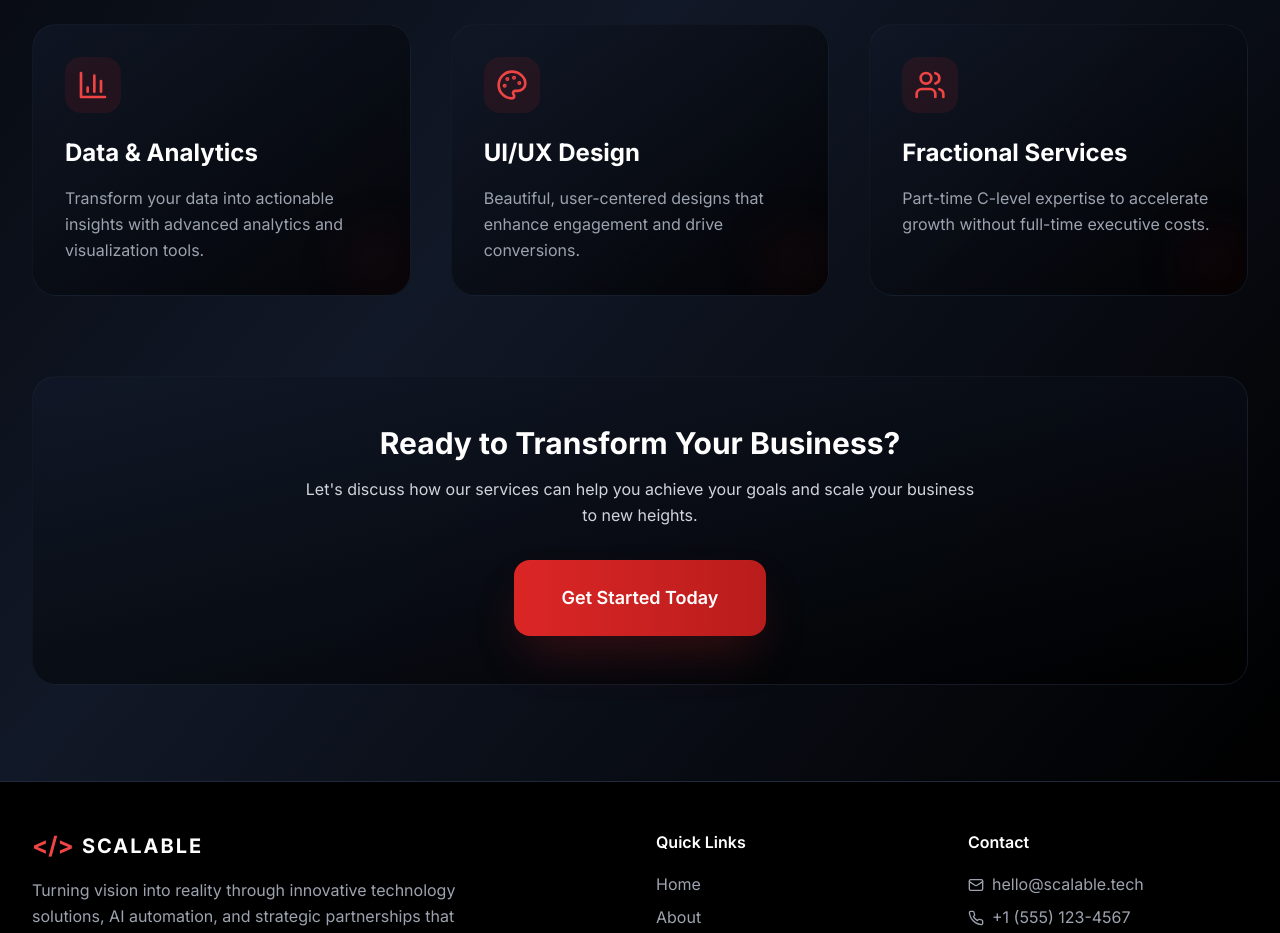
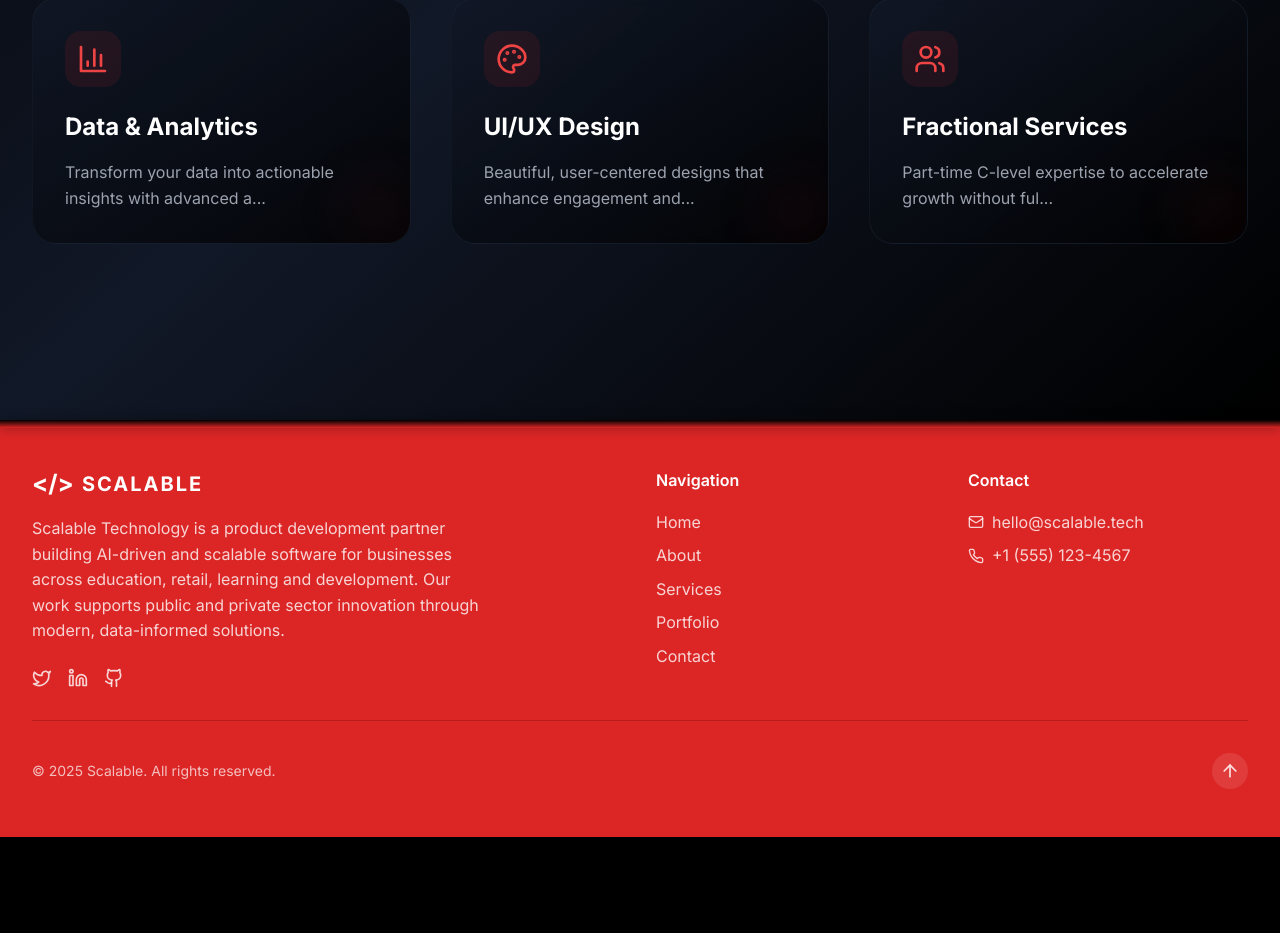
Before and after one commit to hulatechnology/Scaleable-Website, a React (Vite) app: page /services in a window 1280 px wide. Shown: the part 712-1645 px from the top of the page. After the commit the page ends 1549 px from the top, so only its background shows below. Built offline with nearby package versions, Linux system fonts and the light colour scheme.

Commit message:
updated footer to follow Figma design still meed to add some more requirements

```diff
--- a/src/components/Footer.tsx
+++ b/src/components/Footer.tsx
@@ -15,50 +15,50 @@ const Footer = () => {
   const currentYear = new Date().getFullYear();
 
   return (
-    <footer className="bg-black border-t border-gray-800">
-      <div className="max-w-7xl mx-auto px-4 sm:px-6 lg:px-8 py-12">
+    <footer className="relative bg-red-600 text-white">
+      {/* Top black gradient tip with pulsing glow */}
+      <div className="absolute top-0 left-0 w-full h-2 bg-gradient-to-b from-black to-red-600 animate-pulse-tip"></div>
+
+      <div className="relative max-w-7xl mx-auto px-4 sm:px-6 lg:px-8 py-12">
         <div className="grid md:grid-cols-4 gap-8 mb-8">
           {/* Company Info */}
           <div className="col-span-2">
             <div className="flex items-center space-x-2 mb-4">
-              <div className="text-red-500 text-2xl font-bold">
-                {'</>'}
-              </div>
+              <div className="text-white text-2xl font-bold">{'</>'}</div>
               <div className="text-white text-xl font-bold tracking-widest" style={{ fontFamily: 'Anata, Inter, sans-serif' }}>
                 SCALABLE
               </div>
             </div>
-            <p className="text-gray-400 mb-6 max-w-md">
-              Turning vision into reality through innovative technology solutions,
-              AI automation, and strategic partnerships that drive real business growth.
+            <p className="text-white/80 mb-6 max-w-md">
+              Scalable Technology is a product development partner building AI-driven and scalable software for businesses
+              across education, retail, learning and development. Our work supports public and private sector
+              innovation through modern, data-informed solutions.
             </p>
             <div className="flex space-x-4">
-              <a href="#" className="text-gray-400 hover:text-white hover:glow-red transition-all duration-300">
-                <Twitter size={20} />
-              </a>
-              <a href="#" className="text-gray-400 hover:text-white hover:glow-red transition-all duration-300">
-                <Linkedin size={20} />
-              </a>
-              <a href="#" className="text-gray-400 hover:text-white hover:glow-red transition-all duration-300">
-                <Github size={20} />
-              </a>
+              {[Twitter, Linkedin, Github].map((Icon, idx) => (
+                <a
+                  key={idx}
+                  href="#"
+                  className="text-white/80 hover:text-white transition-all duration-300 hover:scale-110"
+                >
+                  <Icon size={20} />
+                </a>
+              ))}
             </div>
           </div>
 
           {/* Quick Links */}
           <div>
-            <h3 className="text-white font-semibold mb-4">Quick Links</h3>
+            <h3 className="text-white font-semibold mb-4"> Navigation</h3>
             <ul className="space-y-2">
               {['Home', 'About', 'Services', 'Portfolio', 'Contact'].map((item) => (
                 <li key={item}>
                   <button
                     onClick={() => {
                       const element = document.getElementById(item.toLowerCase());
-                      if (element) {
-                        element.scrollIntoView({ behavior: 'smooth' });
-                      }
+                      if (element) element.scrollIntoView({ behavior: 'smooth' });
                     }}
-                    className="text-gray-400 hover:text-white transition-colors duration-300"
+                    className="text-white/80 hover:text-white transition-colors duration-300"
                   >
                     {item}
                   </button>
@@ -70,12 +70,12 @@ const Footer = () => {
           {/* Contact Info */}
           <div>
             <h3 className="text-white font-semibold mb-4">Contact</h3>
-            <div className="space-y-2">
-              <div className="flex items-center space-x-2 text-gray-400">
+            <div className="space-y-2 text-white/80">
+              <div className="flex items-center space-x-2">
                 <Mail size={16} />
                 <span>hello@scalable.tech</span>
               </div>
-              <div className="flex items-center space-x-2 text-gray-400">
+              <div className="flex items-center space-x-2">
                 <Phone size={16} />
                 <span>+1 (555) 123-4567</span>
               </div>
@@ -84,14 +84,14 @@ const Footer = () => {
         </div>
 
         {/* Bottom Bar */}
-        <div className="border-t border-gray-800 pt-8 flex flex-col md:flex-row justify-between items-center">
-          <p className="text-gray-400 text-sm mb-4 md:mb-0">
+        <div className="border-t border-red-700 pt-8 flex flex-col md:flex-row justify-between items-center">
+          <p className="text-white/70 text-sm mb-4 md:mb-0">
             © {currentYear} Scalable. All rights reserved.
           </p>
 
           <button
             onClick={scrollToTop}
-            className="bg-red-600/10 hover:bg-red-600 text-red-500 hover:text-white rounded-full p-2 transition-all duration-300 hover:glow-red"
+            className="bg-white/10 hover:bg-white text-red-100 hover:text-white rounded-full p-2 transition-all duration-300 hover:scale-110"
           >
             <ArrowUp size={20} />
           </button>
--- a/src/pages/LandingPage.tsx
+++ b/src/pages/LandingPage.tsx
@@ -183,7 +183,7 @@ const LandingPage = () => {
             {/* Main Heading */}
             <h1 className="text-5xl sm:text-6xl md:text-7xl lg:text-8xl font-bold leading-tight tracking-tight">
               <span className="block text-white">
-                Turning <span className="bg-gradient-to-r from-red-500 via-red-400 to-red-600 bg-clip-text text-transparent">Vision</span>
+                Turning <span className="bg-gradient-to-r from-red-500 via-red-400 to-red-600 bg-clip-text text-transparent inline-block animate-rotate-vision">Vision</span>
               </span>
               <span className="block text-white">
                 Into <span className="bg-gradient-to-r from-red-500 via-red-400 to-red-600 bg-clip-text text-transparent">Reality</span>
--- a/src/pages/ServicesPage.tsx
+++ b/src/pages/ServicesPage.tsx
@@ -1,4 +1,4 @@
-
+import { useState } from 'react';
 import {
   Lightbulb,
   Code,
@@ -9,53 +9,60 @@ import {
 } from 'lucide-react';
 import PageLayout from '../components/PageLayout';
 
-const ServicesPage = () => {
 const services = [
   {
     icon: <Lightbulb className="text-red-500" size={32} />,
     title: "Product Strategy",
-      description: "Strategic roadmapping and market analysis to guide your product development and business growth."
+    description: "Strategic roadmapping and market analysis to guide your product development and business growth.",
+    image: '/images/product-strategy.png'
   },
   {
     icon: <Code className="text-red-500" size={32} />,
     title: "Software Development",
-      description: "Custom web and mobile applications built with cutting-edge technologies and best practices."
+    description: "Custom web and mobile applications built with cutting-edge technologies and best practices.",
+    image: '/images/software-development.png'
   },
   {
     icon: <Bot className="text-red-500" size={32} />,
     title: "AI & Automation",
-      description: "Intelligent automation solutions and AI-powered tools to streamline your business operations."
+    description: "Intelligent automation solutions and AI-powered tools to streamline your business operations.",
+    image: '/images/ai-automation.png'
   },
   {
     icon: <BarChart3 className="text-red-500" size={32} />,
     title: "Data & Analytics",
-      description: "Transform your data into actionable insights with advanced analytics and visualization tools."
+    description: "Transform your data into actionable insights with advanced analytics and visualization tools.",
+    image: '/images/data-analytics.png'
   },
   {
     icon: <Palette className="text-red-500" size={32} />,
     title: "UI/UX Design",
-      description: "Beautiful, user-centered designs that enhance engagement and drive conversions."
+    description: "Beautiful, user-centered designs that enhance engagement and drive conversions.",
+    image: '/images/uiux.png'
   },
   {
     icon: <Users className="text-red-500" size={32} />,
     title: "Fractional Services",
-      description: "Part-time C-level expertise to accelerate growth without full-time executive costs."
+    description: "Part-time C-level expertise to accelerate growth without full-time executive costs.",
+    image: '/images/fractional.png'
   }
 ];
+
+const ServicesPage = () => {
+  const [activeService, setActiveService] = useState<number | null>(null);
 
   return (
     <PageLayout
       title={<>Our <span className="bg-gradient-to-r from-red-500 to-red-600 bg-clip-text text-transparent">Services</span></>}
       description="Comprehensive solutions to scale your business from ideation to market domination"
     >
-
       {/* Services Grid */}
       <div className="grid md:grid-cols-2 lg:grid-cols-3 gap-8 md:gap-10 mb-16 md:mb-20">
         {services.map((service, index) => (
           <div
             key={index}
             className="group relative bg-gradient-to-br from-gray-900/80 to-black/80 backdrop-blur-sm p-8 rounded-3xl border border-gray-800/50 hover:border-red-500/30 transition-all duration-500 cursor-pointer fade-in-up overflow-hidden"
-            style={{ animationDelay: `${index * 0.1}s` }}
+            onClick={() => setActiveService(index)}
           >
             <div className="absolute inset-0 bg-gradient-to-br from-red-600/5 to-transparent opacity-0 group-hover:opacity-100 transition-opacity duration-500"></div>
             <div className="relative z-10">
@@ -66,7 +73,7 @@ const ServicesPage = () => {
                 {service.title}
               </h3>
               <p className="text-gray-400 leading-relaxed group-hover:text-gray-300 transition-colors duration-300">
-                {service.description}
+                {service.description.slice(0, 60)}...
               </p>
             </div>
             <div className="absolute -bottom-2 -right-2 w-20 h-20 bg-red-600/5 rounded-full blur-xl group-hover:bg-red-600/10 transition-colors duration-500"></div>
@@ -74,22 +81,22 @@ const ServicesPage = () => {
         ))}
       </div>
 
-      {/* Call to Action */}
-      <div className="text-center fade-in-up">
-        <div className="bg-gradient-to-br from-gray-900/90 to-black/90 backdrop-blur-sm rounded-3xl p-12 border border-gray-800/50">
-          <h2 className="text-3xl font-bold mb-4">Ready to Transform Your Business?</h2>
-          <p className="text-gray-300 mb-8 max-w-2xl mx-auto">
-            Let's discuss how our services can help you achieve your goals and scale your business to new heights.
-          </p>
+      {/* Service Modal */}
+      {activeService !== null && (
+        <div className="fixed inset-0 bg-black/80 flex items-center justify-center z-50 p-4">
+          <div className="bg-gray-900 rounded-3xl p-8 max-w-3xl w-full relative animate-fade-in-up">
             <button
-            onClick={() => window.location.href = '/contact'}
-            className="group relative bg-gradient-to-r from-red-600 to-red-700 hover:from-red-700 hover:to-red-800 text-white px-12 py-6 rounded-2xl text-lg font-semibold transition-all duration-300 shadow-2xl shadow-red-600/25 hover:shadow-red-600/40 hover:scale-105"
+              className="absolute top-4 right-4 text-gray-400 hover:text-red-500 text-xl font-bold"
+              onClick={() => setActiveService(null)}
             >
-            Get Started Today
-            <div className="absolute inset-0 rounded-2xl bg-gradient-to-r from-red-600/20 to-red-700/20 blur-lg opacity-0 group-hover:opacity-100 transition-opacity duration-300 -z-10"></div>
+              ×
             </button>
+            <img src={services[activeService].image} alt={services[activeService].title} className="w-full h-64 object-cover rounded-2xl mb-6" />
+            <h2 className="text-3xl font-bold mb-4 text-red-500">{services[activeService].title}</h2>
+            <p className="text-gray-300 text-lg">{services[activeService].description}</p>
           </div>
         </div>
+      )}
     </PageLayout>
   );
 };
--- a/tailwind.config.js
+++ b/tailwind.config.js
@@ -11,24 +11,20 @@ export default {
         'fade-in-up': 'fadeInUp 0.8s ease-out',
         'slide-up': 'slideUp 0.6s ease-out',
         'glow': 'glow 2s ease-in-out infinite alternate',
+        'rotate-vision': 'rotateVision 3s ease-in-out infinite',
+        'pulse-tip': 'pulseTip 2s ease-in-out infinite', // NEW
       },
       keyframes: {
-        fadeIn: {
-          '0%': { opacity: '0' },
-          '100%': { opacity: '1' },
-        },
-        fadeInUp: {
-          '0%': { opacity: '0', transform: 'translateY(20px)' },
-          '100%': { opacity: '1', transform: 'translateY(0)' },
-        },
-        slideUp: {
-          '0%': { opacity: '0', transform: 'translateY(30px)' },
-          '100%': { opacity: '1', transform: 'translateY(0)' },
-        },
-        glow: {
-          '0%': { boxShadow: '0 0 20px rgba(239, 68, 68, 0.3)' },
-          '100%': { boxShadow: '0 0 30px rgba(239, 68, 68, 0.6)' },
-        },
+        fadeIn: { '0%': { opacity: '0' }, '100%': { opacity: '1' } },
+        fadeInUp: { '0%': { opacity: '0', transform: 'translateY(20px)' }, '100%': { opacity: '1', transform: 'translateY(0)' } },
+        slideUp: { '0%': { opacity: '0', transform: 'translateY(30px)' }, '100%': { opacity: '1', transform: 'translateY(0)' } },
+        glow: { '0%': { boxShadow: '0 0 20px rgba(239, 68, 68, 0.3)' }, '100%': { boxShadow: '0 0 30px rgba(239, 68, 68, 0.6)' } },
+        rotateVision: { '0%': { transform: 'rotateY(0deg)' }, '50%': { transform: 'rotateY(180deg)' }, '100%': { transform: 'rotateY(360deg)' } },
+        pulseTip: {
+          '0%': { boxShadow: '0 0 10px rgba(0,0,0,0.3)' },
+          '50%': { boxShadow: '0 0 20px rgba(0,0,0,0.6)' },
+          '100%': { boxShadow: '0 0 10px rgba(0,0,0,0.3)' }
+        }, // NEW
       },
     },
   },
```
Lines whose indentation alone changed are shown as unchanged.
